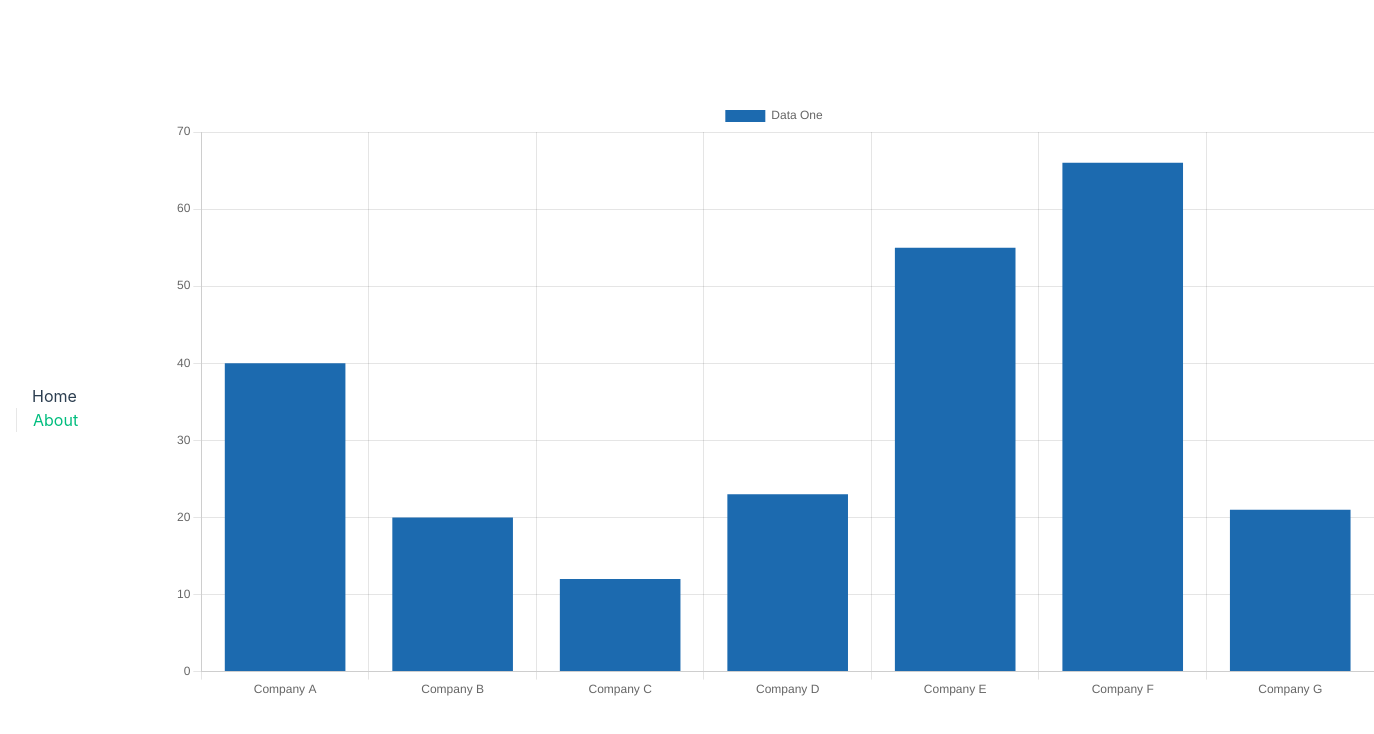
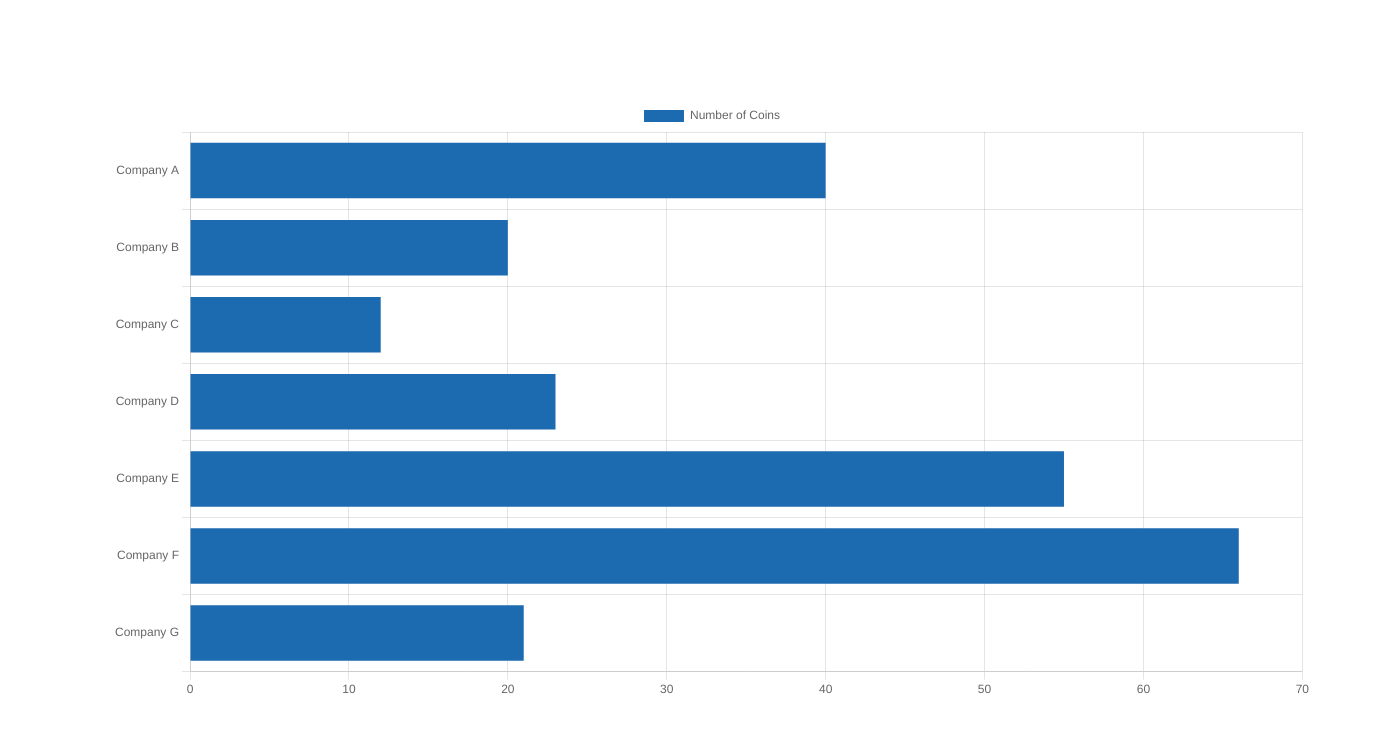
Before and after one commit to jincao1988/HacknLead2023_GaiaCoin, a Vue app in the folder team3-sdx/: page / in a window 1280 px wide. Shown: the top 734 px of the page, 1374 px wide, since content can reach past the window. Built offline with nearby package versions, Linux system fonts and the light colour scheme.

Commit message:
sideways bar charts

```diff
--- a/team3-sdx/src/App.vue
+++ b/team3-sdx/src/App.vue
@@ -11,11 +11,6 @@ import BarChart from "./components/BarChart.vue";
 
     <div class="wrapper">
 
-
-      <nav>
-        <RouterLink to="/">Home</RouterLink>
-        <RouterLink to="/about">About</RouterLink>
-      </nav>
     </div>
   </header>
 
--- a/team3-sdx/src/components/BarChart.vue
+++ b/team3-sdx/src/components/BarChart.vue
@@ -17,9 +17,11 @@ export default {
         labels: [ 'Company A', 'Company B', 'Company C', 'Company D', 'Company E', 'Company F', 'Company G'],
         datasets: [
           {
-            label: 'Data One',
+            indexAxis: 'y',
+            label: 'Number of Coins',
             backgroundColor: '#1c6aaf',
-            data: [40, 20, 12, 23, 55, 66 , 21]
+            data: [40, 20, 12, 23, 55, 66 , 21],
+            fill:false
           }
         ]
       }
```
